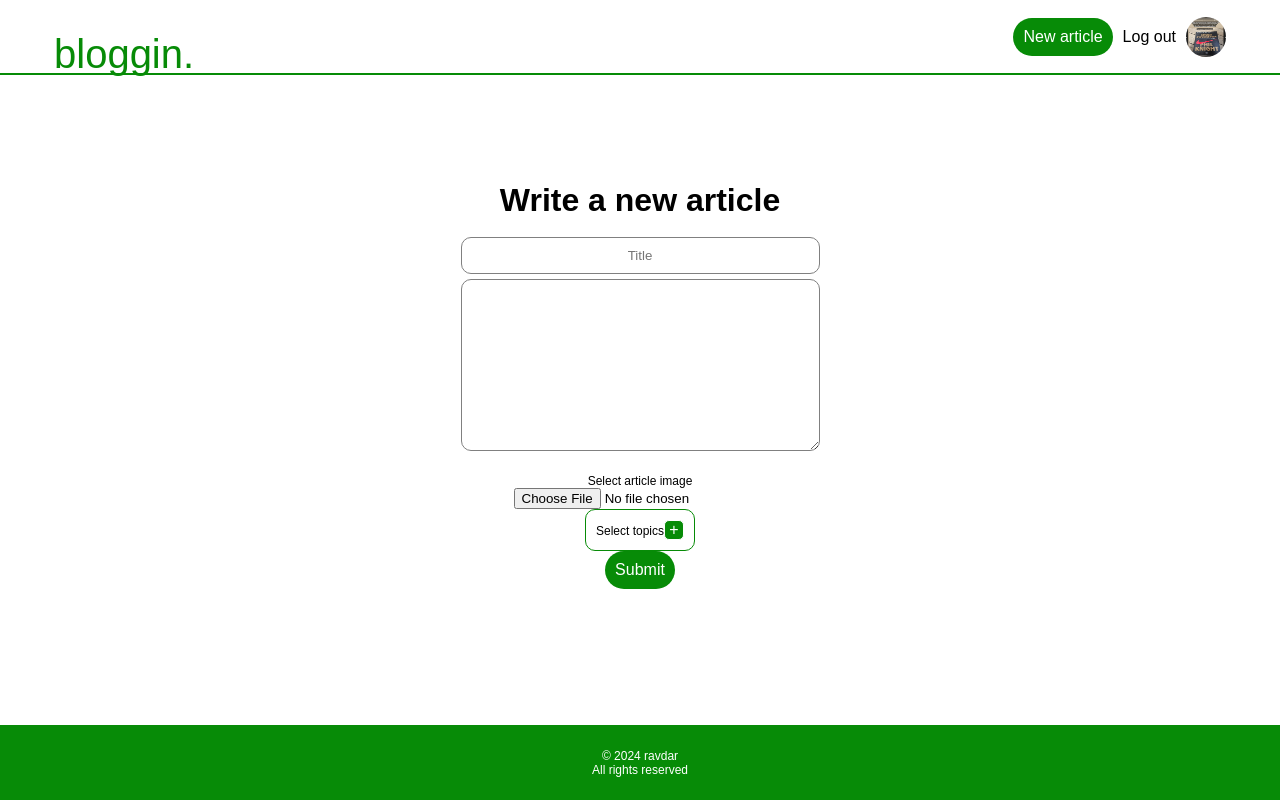
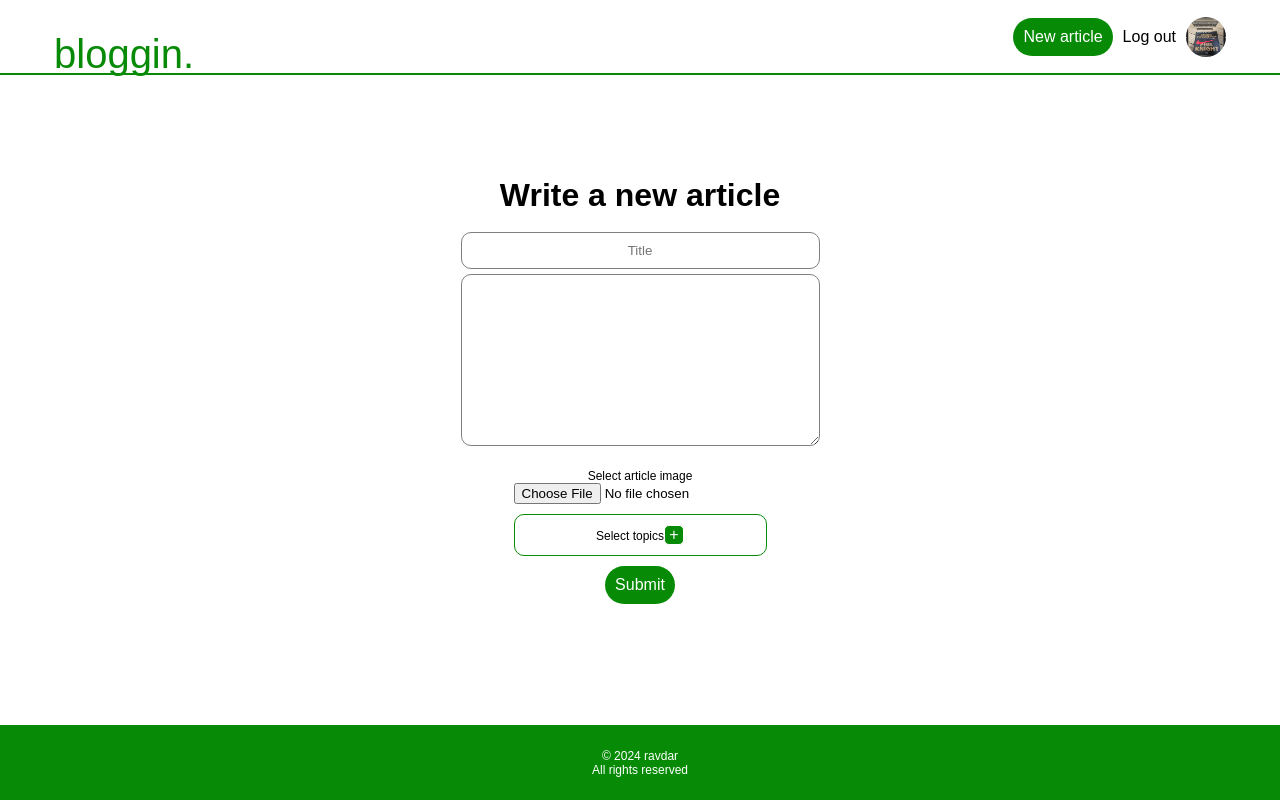
Before and after one commit to Ravdar/bloggin, a Django app: page /new_article/ in a window 1280 px wide. Run offline with Django 4.2, Linux system fonts and the light colour scheme; a user stored in the database is signed in; data comes from the database, SQL or seed files in the repository; both versions use the stored data as it was after the commit; some libraries are stand-ins or nearby versions.

Commit message:
new and edit article templates done

```diff
--- a/mainapp/static/main.js
+++ b/mainapp/static/main.js
@@ -4,12 +4,12 @@
 function showHideContainer(showHideButton, affectedContainer) {
     if (showHideButton.textContent === "+") {
         affectedContainer.style.maxHeight = "2000px";
-        affectedContainer.style.transition = "maxHeight 1s ease-in-out";
+        affectedContainer.style.padding = "15px";
         showHideButton.textContent = "-";
     }
     else {
         affectedContainer.style.maxHeight = "0";
-        affectedContainer.style.transition = " maxHeight 0.5s ease-in-out";
+        affectedContainer.style.padding = "0";
         console.log("hide"); showHideButton.textContent = "+";
     }
 }
@@ -18,9 +18,11 @@ function showHideContainer(showHideButton, affectedContainer) {
 var trendingArticlesButton = document.querySelector(".trending-button");
 var trendingArticlesContainer = document.querySelector(".trending-articles");
 
-trendingArticlesButton.addEventListener("click", function () {
-    showHideContainer(trendingArticlesButton, trendingArticlesContainer);
-});
+if (trendingArticlesButton) {
+    trendingArticlesButton.addEventListener("click", function () {
+        showHideContainer(trendingArticlesButton, trendingArticlesContainer);
+    })
+};
 
 
 // NEW ARTICLE PAGE
@@ -29,4 +31,6 @@ trendingArticlesButton.addEventListener("click", function () {
 var showTopicsButton = document.getElementById("show-topics");
 var topicsContainer = document.querySelector(".available-topics");
 
-showTopicsButton.addEventListener("click", function () { showHideContainer(showTopicsButton, topicsContainer) });
+if (showTopicsButton) {
+    showTopicsButton.addEventListener("click", function () { showHideContainer(showTopicsButton, topicsContainer) })
+};
--- a/mainapp/static/styles_refactored.css
+++ b/mainapp/static/styles_refactored.css
@@ -164,7 +164,6 @@ main {
     background-color: var(--MAIN-GREEN);
     color: white;
     border-radius: 99em;
-    margin-bottom: 20px;
 
 }
 
@@ -189,7 +188,7 @@ main {
     display: flex;
     flex-direction: column;
     gap: 20px;
-    padding: 15px;
+    transition: max-height 0.5s ease-in-out;
 }
 
 .author-and-date {
@@ -317,6 +316,7 @@ form button:hover {
 .new-article-main {
     flex-direction: column;
     flex: 1;
+    margin-top: 60px;
 }
 
 .new-article-inputs {
@@ -328,13 +328,17 @@ form button:hover {
     width: 100%;
 }
 
+.image-and-topics-container {
+    display: grid;
+}
+
 label {
     font-size: 0.75em;
 }
 
 .available-topics {
     text-align: left;
-    transition: all 0.3s ease-in-out;
+    transition: max-height 0.5s ease-in-out;
     max-height: 0;
     overflow: hidden;
     ;
@@ -344,6 +348,7 @@ label {
     border: 1px solid var(--MAIN-GREEN);
     border-radius: 10px;
     padding: 10px;
+    margin: 10px 0;
 }
 
 
@@ -397,10 +402,17 @@ label {
     .trending-articles {
         max-height: 2000px;
         margin: 15px 0px;
+        padding: 15px;
     }
 
     .new-articles {
         grid-template-columns: repeat(2, 1fr);
         margin: 0 20px 0 0;
     }
+
+    /* new article page */
+
+    .new-article-main {
+        margin-top: 10px;
+    }
 }
--- a/mainapp/templates/mainapp/new_article_refactor.html
+++ b/mainapp/templates/mainapp/new_article_refactor.html
@@ -4,7 +4,9 @@
 {% block content %}
 
 <main class="new-article-main center">
+    {% block header %}
     <h1>Write a new article</h1>
+    {% endblock header %}
     &nbsp;
     <form method="post" enctype="multipart/form-data">
         {% csrf_token %}
@@ -12,15 +14,18 @@
         {{form.title|add_class:"new-article-inputs"|attr:"placeholder:Title"}}
         {{form.body|add_class:"new-article-inputs"}}
         &nbsp;
-        <label for="{{ form.image.id }}">Select article image</label>
-        {{form.image}}
-        <div class="select-topics"><label for="{{ form.topics.id }}">Select topics</label><button id="show-topics"
-                class="topics-button">+</button>
-            <div class="available-topics">
-                {{form.topics}}</div>
+        <div class="image-and-topics-container">
+            <label for="{{ form.image.id }}">Select article image</label>
+            {{form.image}}
+            <div class="select-topics"><label for="{{ form.topics.id }}">Select topics</label><button id="show-topics"
+                    class="topics-button" type="button">+</button>
+                <div class="available-topics">
+                    {{form.topics}}</div>
+            </div>
         </div>
-
+        {% block formbutton %}
         <button type="submit">Submit</button>
+        {% endblock formbutton %}
 
     </form>
 </main>
```
Also changed, not shown: mainapp/templates/mainapp/edit_article_view.html (+7 -17 lines), db.sqlite3.
